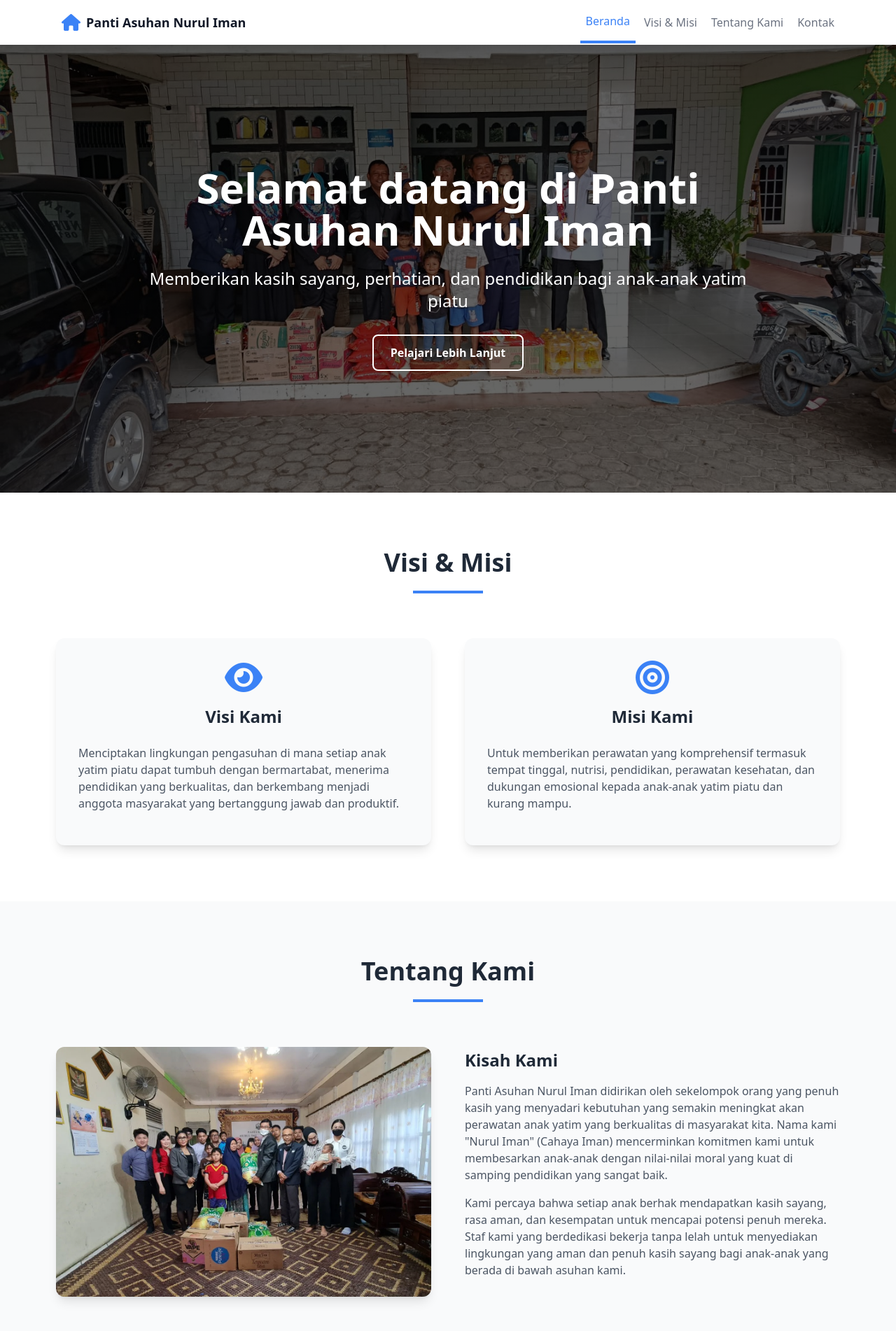
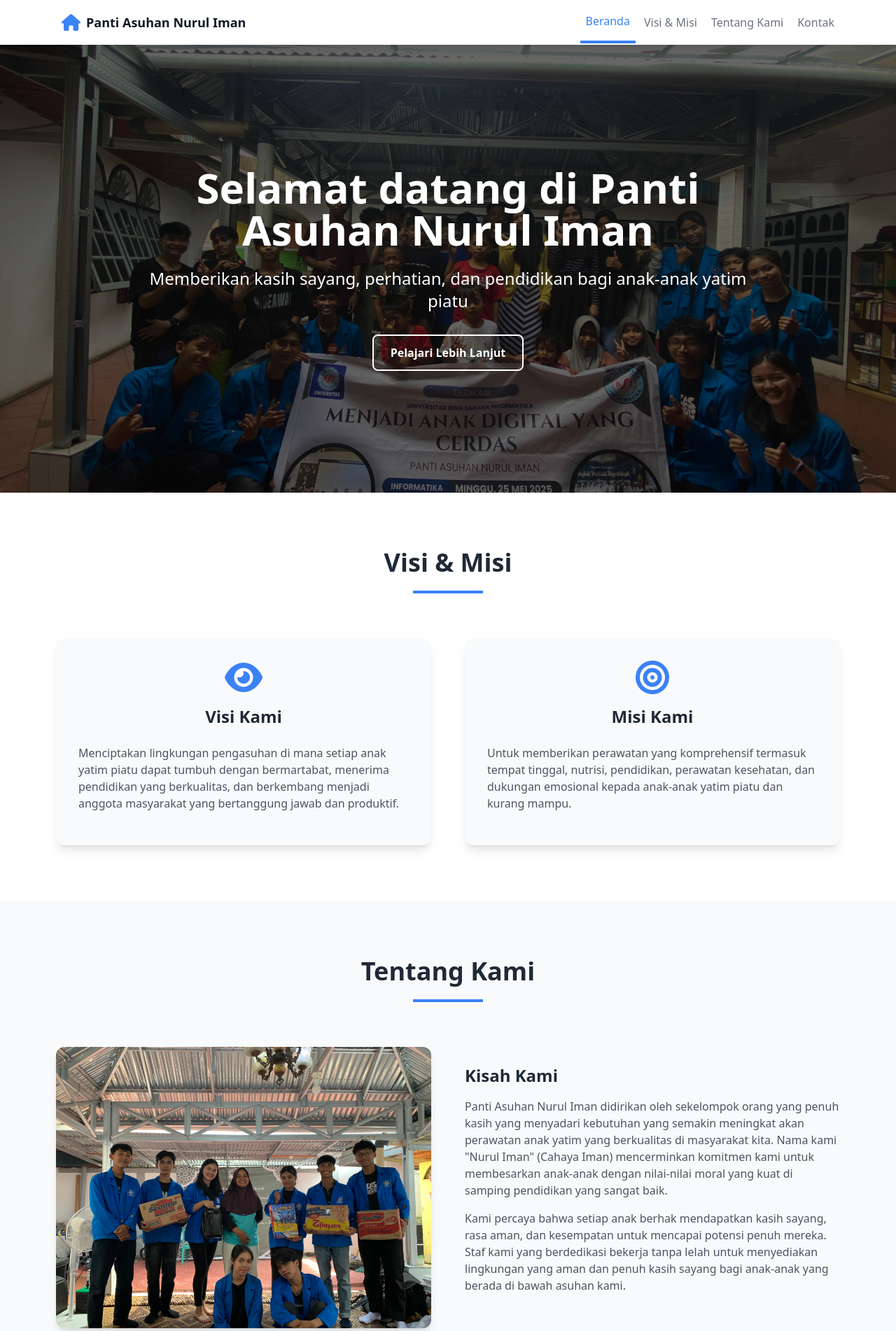
Before and after one commit to itsmeandra/Panti-Asuhan-Nurul-Iman, a plain HTML site: page index.html in a window 1280 px wide. Shown: the top 1902 px of the page at 70% size. Drawn offline with nearby package versions, Linux system fonts and the light colour scheme.

Commit message:
Update index.html

```diff
--- a/index.html
+++ b/index.html
@@ -10,7 +10,7 @@
 
     <style>
         .hero {
-            background-image: linear-gradient(rgba(0, 0, 0, 0.6), rgba(0, 0, 0, 0.6)), url('assets/bg_header.jpg');
+            background-image: linear-gradient(rgba(0, 0, 0, 0.6), rgba(0, 0, 0, 0.6)), url('assets/bg_header2.jpg');
             background-size: cover;
             background-position: center;
             height: 80vh;
@@ -137,7 +137,7 @@
 
             <div class="flex flex-col lg:flex-row items-center gap-12">
                 <div class="lg:w-1/2">
-                    <img src="assets/img_tentang_kami.webp" alt="Children at Nurul Iman Orphanage"
+                    <img src="assets/about_us.jpg" alt="Children at Nurul Iman Orphanage"
                         class="rounded-xl shadow-lg w-full h-auto">
                 </div>
                 <div class="lg:w-1/2">
```
